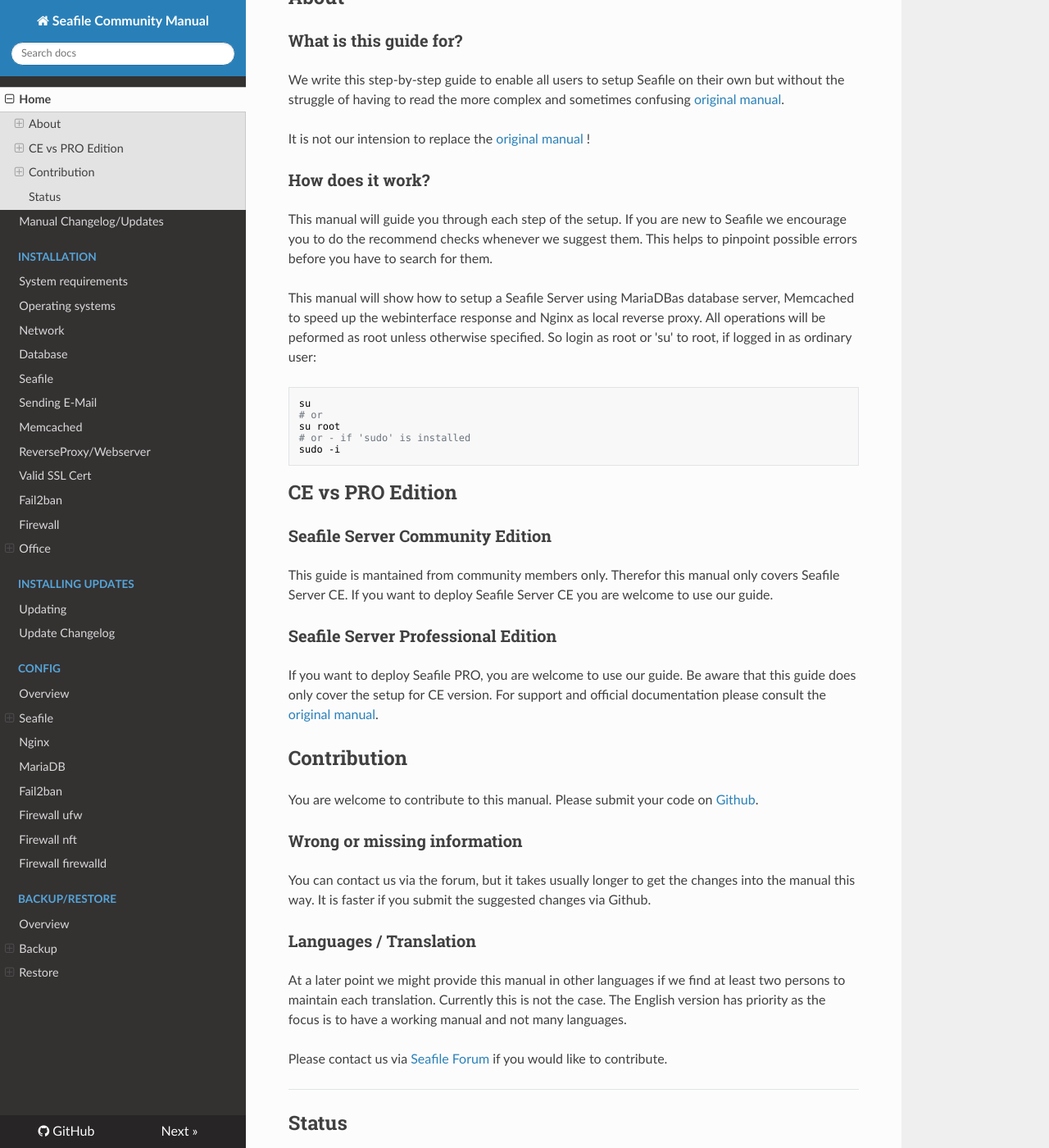
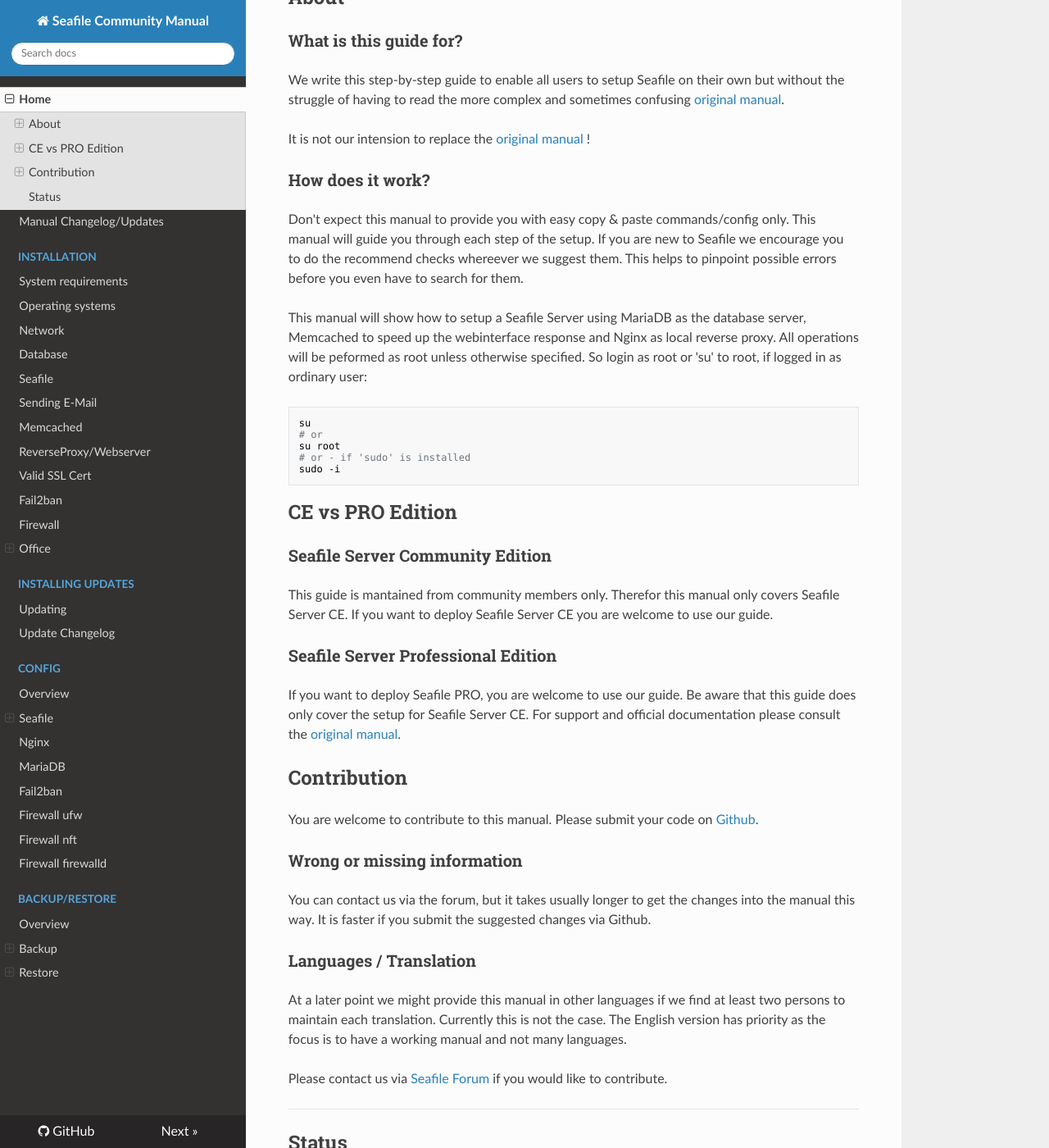
Before and after one commit to DerDanilo/seafile-community-manual, an MkDocs documentation site: the page built from docs/index.md, in a window 1280 px wide and 1400 px high, scrolled down 577 px. Shown: the whole window at 82% size. Built offline with MkDocs 1.6.1, drawn with Linux system fonts in a browser that asks for light colours; nearby versions of some CDN libraries; old or Windows-style settings are respelled for this version of MkDocs.

Commit message:
added more info

````diff
--- a/docs/index.md
+++ b/docs/index.md
@@ -14,10 +14,10 @@ It is not our intension to replace the [original manual](https://manual.seafile.
 
 ### How does it work?
 
-This manual will guide you through each step of the setup. If you are new to Seafile we encourage
-you to do the recommend checks whenever we suggest them. This helps to pinpoint possible errors before you have to search for them.
+Don't expect this manual to provide you with easy copy & paste commands/config only. This manual will guide you through each step of the setup.
+If you are new to Seafile we encourage you to do the recommend checks whereever we suggest them. This helps to pinpoint possible errors before you even have to search for them.
 
-This manual will show how to setup a Seafile Server using MariaDBas database server, Memcached to speed up the webinterface response and Nginx as local reverse proxy.
+This manual will show how to setup a Seafile Server using MariaDB as the database server, Memcached to speed up the webinterface response and Nginx as local reverse proxy.
 All operations will be peformed as root unless otherwise specified. So login as root or 'su' to root, if logged in as ordinary user:
 ```bash
 su
@@ -36,7 +36,7 @@ If you want to deploy Seafile Server CE you are welcome to use our guide.
 
 ### Seafile Server Professional Edition
 
-If you want to deploy Seafile PRO, you are welcome to use our guide. Be aware that this guide does only cover the setup for CE version.
+If you want to deploy Seafile PRO, you are welcome to use our guide. Be aware that this guide does only cover the setup for Seafile Server CE.
 For support and official documentation please consult the [original manual](https://manual.seafile.com/deploy_pro/).
 
 ## Contribution
````
